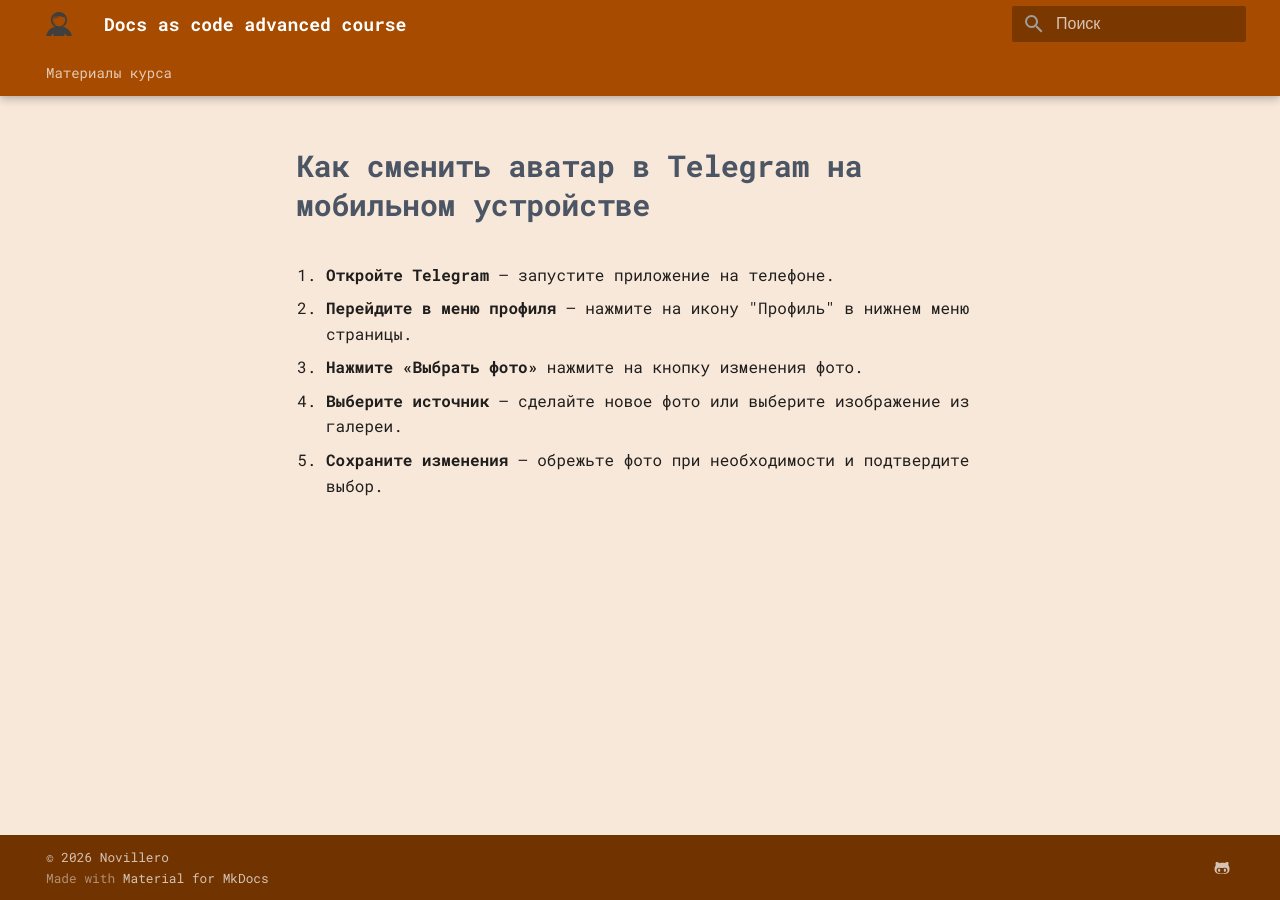
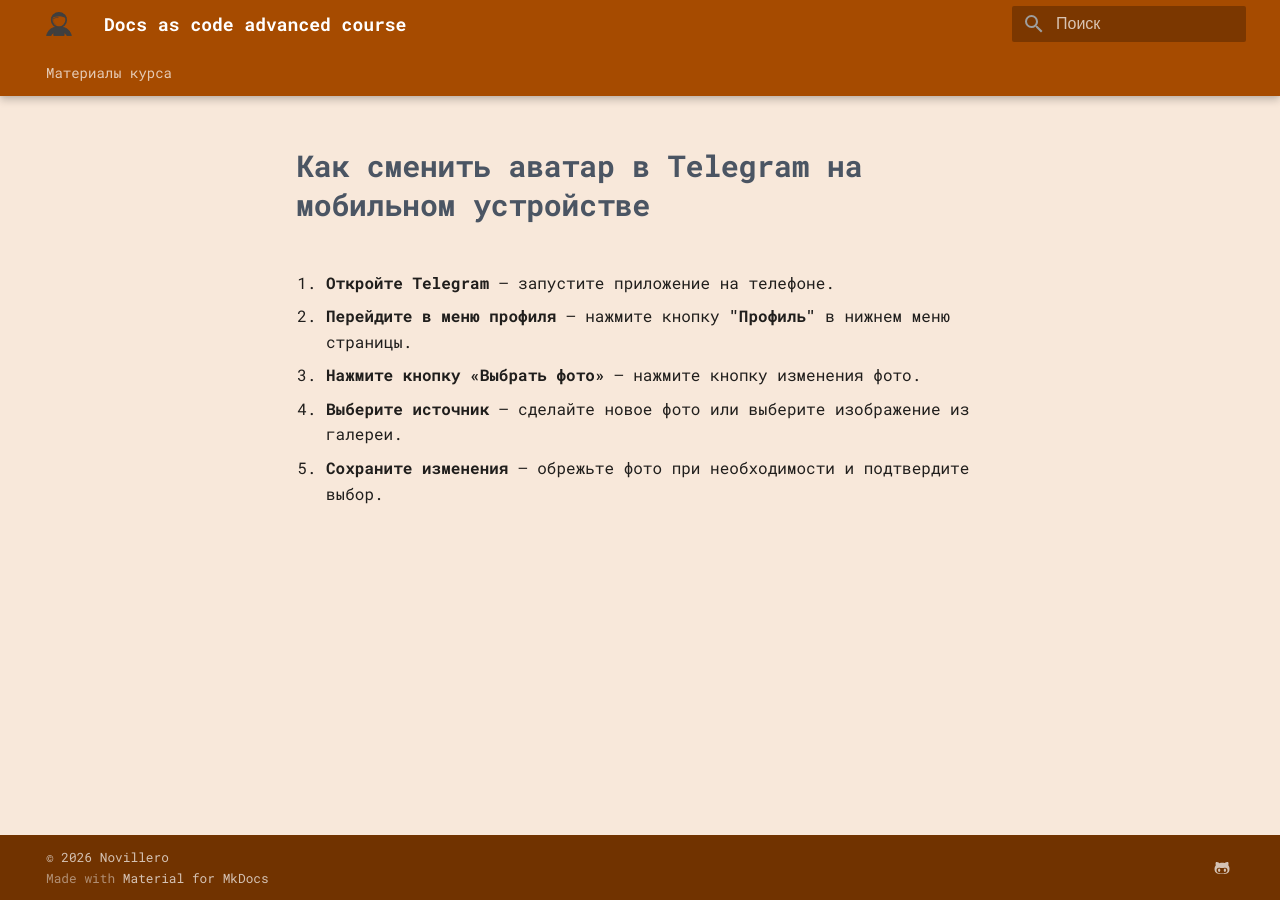
Before and after one commit to novillero/dac-adv-2, an MkDocs documentation site: the page built from docs/instructions/aliquis-instruction.md, in a window 1280 px wide. Built offline with MkDocs 1.6.1 and Material for MkDocs 9.7.7, drawn with Linux system fonts in a browser that asks for light colours; some web fonts are replaced.

Commit message:
внесение правок по ревью

```diff
--- a/docs/instructions/aliquis-instruction.md
+++ b/docs/instructions/aliquis-instruction.md
@@ -1,7 +1,11 @@
 # Как сменить аватар в Telegram на мобильном устройстве
 
 1. **Откройте Telegram** — запустите приложение на телефоне.
-2. **Перейдите в меню профиля** — нажмите на икону "Профиль" в нижнем меню страницы.
-3. **Нажмите «Выбрать фото»**  нажмите на кнопку изменения фото.
+
+2. **Перейдите в меню профиля** — нажмите кнопку **"Профиль"** в нижнем меню страницы.
+
+3. **Нажмите кнопку «Выбрать фото»** — нажмите кнопку изменения фото.
+
 4. **Выберите источник** — сделайте новое фото или выберите изображение из галереи.
+
 5. **Сохраните изменения** — обрежьте фото при необходимости и подтвердите выбор.
```
